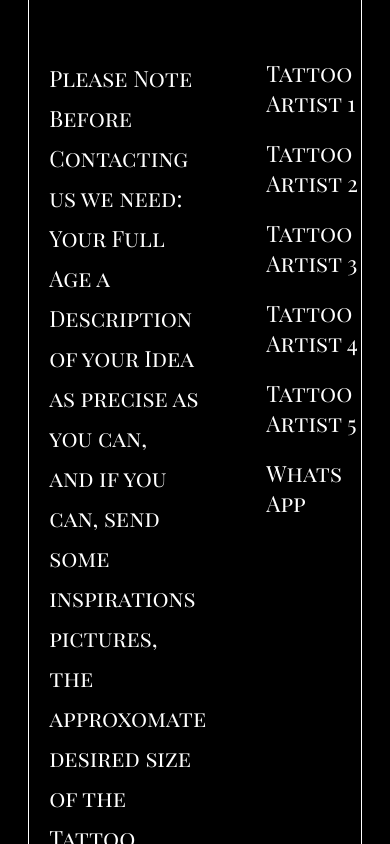
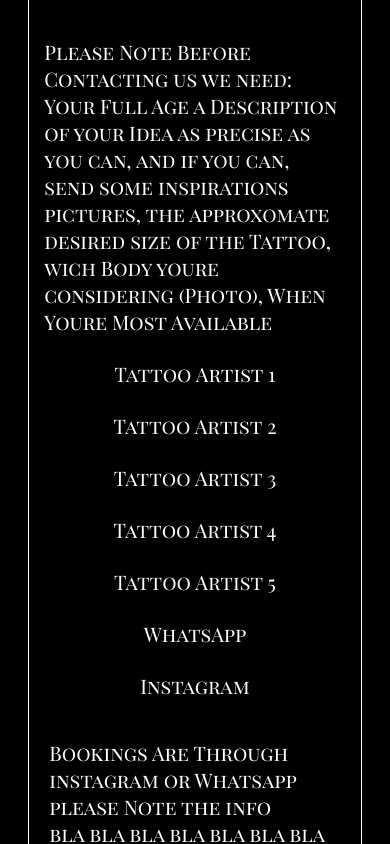
Before and after one commit to SteeveeG/tattoostudio, a React (Vite) app: page / in a window 390 px wide. Shown: the part 5620-6464 px from the top of the page. Built offline with nearby package versions, Linux system fonts and the light colour scheme.

Commit message:
refactoring and Responsive implemented

```diff
--- a/src/Contact/Contact.jsx
+++ /dev/null
@@ -1,38 +0,0 @@
-import React from 'react'
-import css from './Contact.module.css'
-import { useTranslation } from "react-i18next";
-
-function Contact () {
-    const { t }=useTranslation ();
-
-    return (
-        <div className={css.box}>
-            <p className={css.header}>Contact</p>
-            <div className={css.flexbox}>
-                <p className={css.info}>
-                    Please Note Before Contacting us we need:<br/>
-                    Your Full Age a Description of your Idea as precise as you can,<br/>
-                    and if you can, send some inspirations pictures,<br/>
-                    the approxomate desired size of the Tattoo,<br/>
-                    wich Body youre considering (Photo),<br/>
-                    When Youre Most Available<br/>
-                </p>
-                <div>
-                    <ul>
-                        <li className={css.tattooartistlink}><a href="#">Tattoo Artist 1</a></li>
-                        <li className={css.tattooartistlink}><a href="#">Tattoo Artist 2</a></li>
-                        <li className={css.tattooartistlink}><a href="#">Tattoo Artist 3</a></li>
-                        <li className={css.tattooartistlink}><a href="#">Tattoo Artist 4</a></li>
-                        <li className={css.tattooartistlink}><a href="#">Tattoo Artist 5</a></li>
-                        <li className={css.tattooartistlink}><a href="#">Whats App</a></li>
-                    </ul>
-                </div>
-            </div>
-            <div className={css.BookingInfo}>
-            <p>Bookings Are Through instagram or Whatsapp please Note the info<br/>bla bla bla bla bla bla bla bla bla bla</p>
-            </div>
-        </div>
-    )
-}
-
-export default Contact;
--- a/src/Contact/Contact.module.css
+++ /dev/null
@@ -1,43 +0,0 @@
-
-.box {
-    position: relative;
-    display: flex;
-    flex-direction: column;
-    margin-left: auto;
-    margin-right: auto;
-    left: 0;
-    right: 0;
-    width: 85%;
-    border: 1px solid;
-    top: -1px;
-    color: white;
-    height: min-content;
-}
-
-.info {
-    width: 60%;
-    margin: 20px;
-    font-family: 'Playfair Display SC';
-    font-size: 1.4em;
-    line-height: 40px;
- }
-.flexbox{
-    display: flex;
-    flex-direction: row;
-    margin: 40px 0;
-}
-.header{
-    font-family: 'Playfair Display SC';
-    margin: 20px 20px 0 20px;
-    font-size: 1.2em;
-}
-.tattooartistlink{
-    font-family: 'Playfair Display SC';
-    list-style: none;
-    margin: 20px 0;
-    font-size: 1.4em;
-}
-.tattooartistlink a{
-    text-decoration: none;
-    color: white;
-}
--- /dev/null
+++ b/src/components/Contact/Contact.jsx
@@ -0,0 +1,68 @@
+import React from 'react'
+import css from './Contact.module.css'
+import { useTranslation } from "react-i18next";
+
+function Contact () {
+    const { t }=useTranslation ();
+
+    return (
+        <div className={css.box}>
+            <p className={css.header}>Contact</p>
+            <div className={css.flexbox}>
+                <p className={css.info}>
+                    Please Note Before Contacting us we need:
+                    Your Full Age a Description of your Idea as precise as you can,
+                    and if you can, send some inspirations pictures,
+                    the approxomate desired size of the Tattoo,
+                    wich Body youre considering (Photo),
+                    When Youre Most Available
+                </p>
+                <div>
+                    <ul className={css.linklist}>
+                        <div>
+                            <li className={css.linkcontainer}>
+                                <a href="#" className={css.link}>Tattoo Artist 1</a>
+                            </li>
+                        </div>
+                        <div>
+                            <li className={css.linkcontainer}>
+                                <a href="#" className={css.link}>Tattoo Artist 2</a>
+                            </li>
+                        </div>
+                        <div>
+                            <li className={css.linkcontainer}>
+                                <a href="#" className={css.link}>Tattoo Artist 3</a>
+                            </li>
+                        </div>
+                        <div>
+                            <li className={css.linkcontainer}>
+                                <a href="#" className={css.link}>Tattoo Artist 4</a>
+                            </li>
+                        </div>
+                        <div>
+                            <li className={css.linkcontainer}>
+                                <a href="#" className={css.link}>Tattoo Artist 5</a>
+                            </li>
+                        </div>
+                        <div>
+                            <li className={css.linkcontainer}>
+                                <a href="#" className={css.link}>WhatsApp</a>
+                            </li>
+                        </div>
+                        <div>
+                            <li className={css.linkcontainer}>
+                                <a href="#" className={css.link}>Instagram</a>
+                            </li>
+                        </div>
+                    </ul>
+                </div>
+            </div>
+            <div className={css.bookingdiv}>
+                <p className={css.bookinginfo}>Bookings Are Through instagram or Whatsapp please Note the info<br/>bla
+                    bla bla bla bla bla bla bla bla bla</p>
+            </div>
+        </div>
+    )
+}
+
+export default Contact;
--- /dev/null
+++ b/src/components/Contact/Contact.module.css
@@ -0,0 +1,133 @@
+.link{
+    position: relative;
+    text-decoration: none;
+    color: white;
+    font-family: 'Playfair Display SC';
+    font-size: 1.5em;
+}
+.linkcontainer{
+    margin-bottom: 15px;
+    list-style: none;
+}
+
+
+.link:after {
+    content: '';
+    position: absolute;
+    width: 100%;
+    transform: scaleX(0);
+    height: 2px;
+    bottom: 0;
+    left: 0;
+    background-color: white;
+    transform-origin: bottom center;
+    transition: transform 0.25s ease-out;
+}
+
+.link:hover:after {
+    transform: scaleX(1);
+    transform-origin: bottom center;
+}
+
+.box {
+    position: relative;
+    display: flex;
+    flex-direction: column;
+    margin-left: auto;
+    margin-right: auto;
+    left: 0;
+    right: 0;
+    width: 85%;
+    border: 1px solid;
+    top: -1px;
+    color: white;
+    height: min-content;
+}
+
+.info {
+    width: 60%;
+    margin: 20px;
+    font-family: 'Playfair Display SC';
+    font-size: 1.4em;
+    line-height: 40px;
+    line-break: auto
+;
+}
+.flexbox{
+    display: flex;
+    flex-direction: row;
+    margin: 40px 0;
+}
+.header{
+    font-family: 'Playfair Display SC';
+    margin: 20px 20px 0 20px;
+    font-size: 1.2em;
+}
+.tattooartistlink{
+    font-family: 'Playfair Display SC';
+    list-style: none;
+    margin: 20px 0;
+    font-size: 1.4em;
+}
+.tattooartistlink a{
+    text-decoration: none;
+    color: white;
+}
+.bookingdiv{
+  margin: 0 20px;
+}
+.bookinginfo{
+    font-family: 'Playfair Display SC';
+    font-size: 1.4em;
+}
+
+@media (max-width: 870px) {
+    .link{
+        font-size: 18px;
+    }
+}
+@media (max-width: 740px) {
+    .flexbox{
+        flex-direction: column;
+        margin: 40px 0 20px 0;
+    }
+    .info{
+        padding:0 20px 0 40px;
+        width: 90%;
+        margin: 0;
+        line-height: normal;
+    }
+    .linklist{
+        display: flex;
+        flex-direction: row;
+        justify-content: space-evenly;
+        align-items: center;
+        padding: 0;
+        list-style: none;
+        margin: 20px 0 0 0 ;
+        flex-flow: wrap;
+    }
+    .linklist > div {
+        margin: 10px 18px;
+    }
+}
+@media (max-width: 500px) {
+    .bookinginfo{
+        font-size: 20px;
+        margin: 0 0 10px;
+    }
+    .info{
+        font-size: 20px;
+        margin: 0 0 0 15px;
+        padding: 0;
+    }
+    .linklist > div{
+        margin: 5px 50px;
+    }
+
+}
+@media (max-width: 430px) {
+    .link{
+        font-size: 20px;
+    }
+}
--- a/src/components/Quote/Quote.jsx
+++ b/src/components/Quote/Quote.jsx
@@ -1,8 +1,6 @@
 import React from 'react'
 import css from './Quote.module.css'
 import { useTranslation } from "react-i18next";
-
-
 
 
 function Quote() {
--- a/src/main.jsx
+++ b/src/main.jsx
@@ -5,7 +5,7 @@ import Intro from './components/Intro/Intro'
 import Navbar from './components/navbar/navbar'
 import Quote from './components/Quote/Quote'
 import TattooArtist from './components/TattooArtist/TattooArtist'
-import Contact from "./Contact/Contact.jsx";
+import Contact from "./components/Contact/Contact.jsx";
 
 
 function Main() {
```
